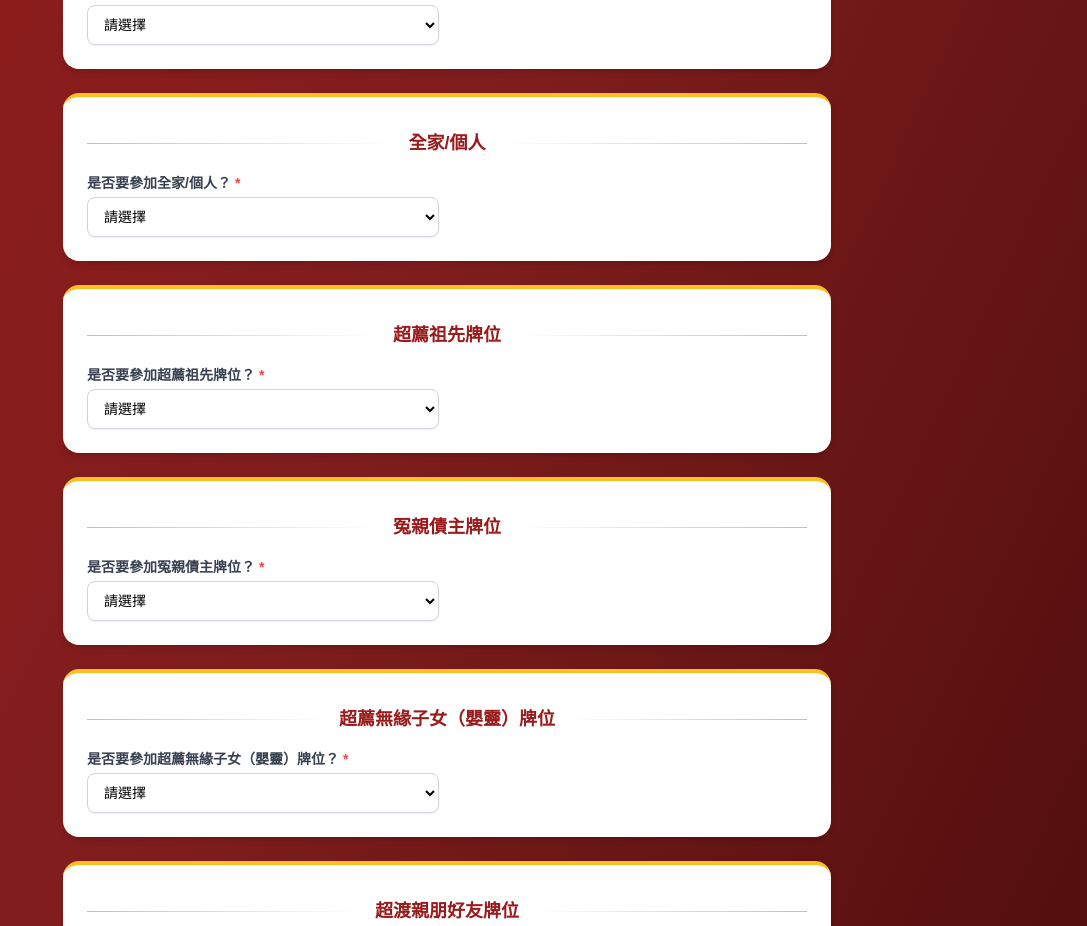
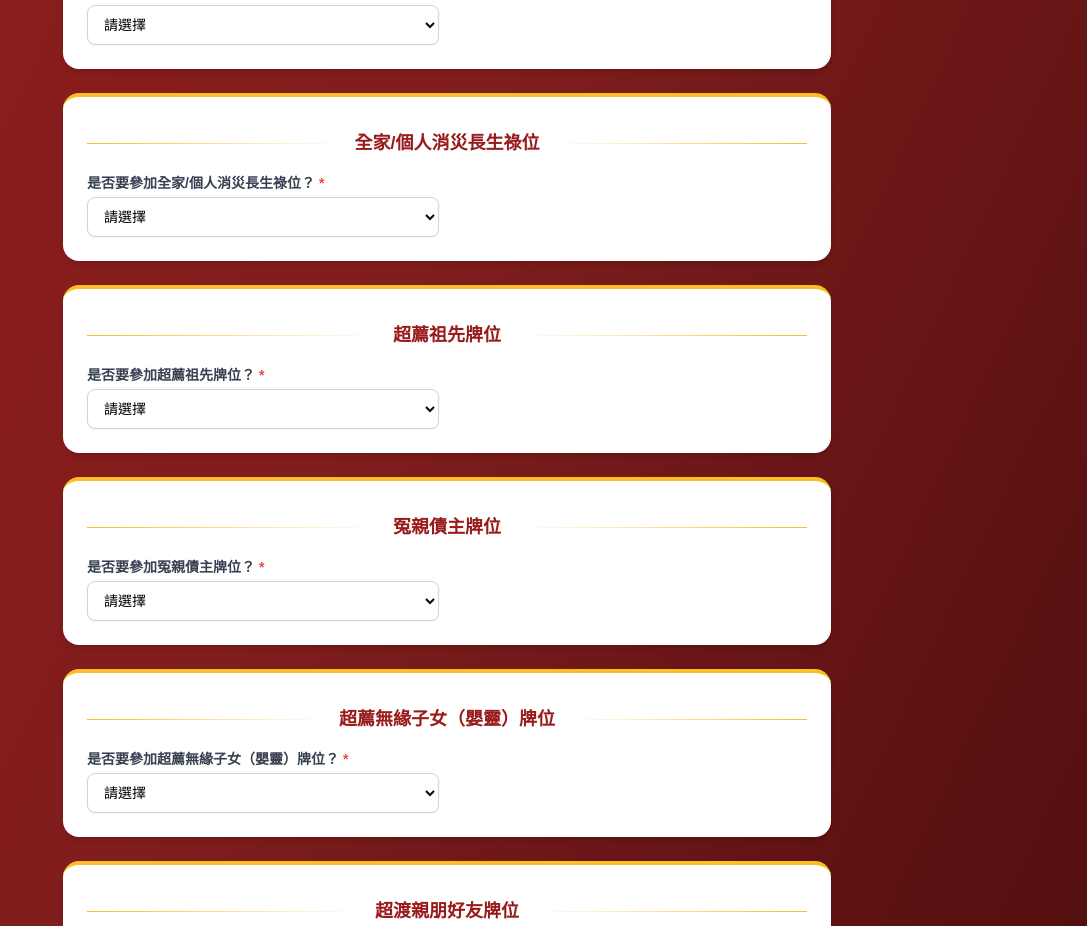
Before and after one commit to colton0166/fahui, a Next.js app: page / in a window 1280 px wide. Shown: the part 1121-2047 px from the top of the page, without its empty margins (193-1280 px from the left). Built offline with nearby package versions, Linux system fonts and the light colour scheme.

Commit message:
更新全家/個人標題為全家/個人消災長生祿位

```diff
--- a/app/page.tsx
+++ b/app/page.tsx
@@ -53,7 +53,7 @@ interface TabletConfig {
 const TABLET_CONFIGS: TabletConfig[] = [
   {
     key: "quanjia",
-    title: "全家/個人",
+    title: "全家/個人消災長生祿位",
     subtableKey: "1003673",
     fields: [
       {
```
